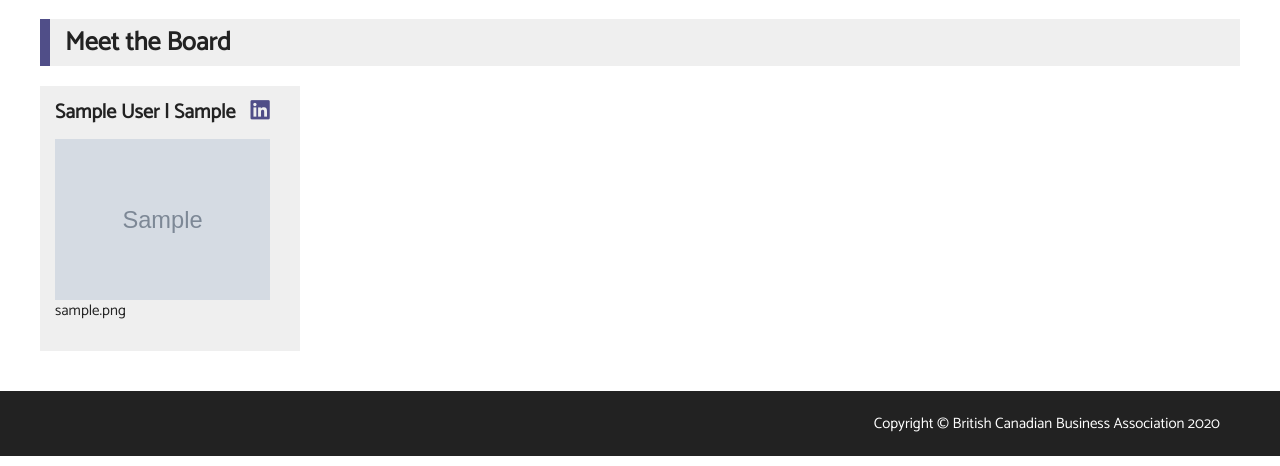
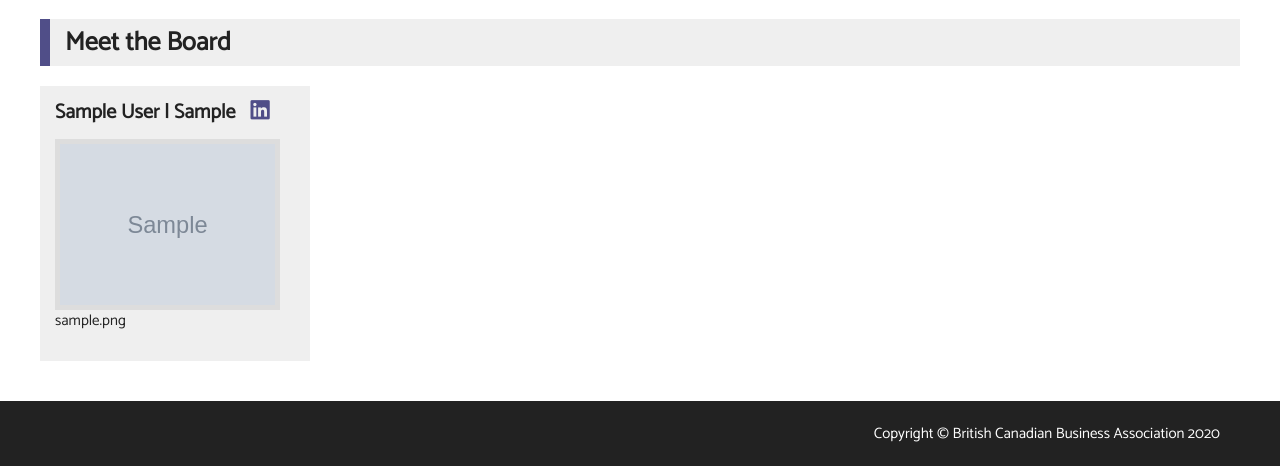
Before and after one commit to bentaylor81/bc-ba, a Django app: page /who-are-we/ in a window 1280 px wide. Shown: the part 766-1232 px from the top of the page. Run offline with Django 3.2, Linux system fonts and the light colour scheme; tables that the repository leaves empty hold one stand-in row (values such as "Sample post"); grey boxes marked "Sample" are stand-in pictures; some libraries are stand-ins or nearby versions.

Commit message:
Style changes

```diff
--- a/static/css/style.css
+++ b/static/css/style.css
@@ -114,7 +114,7 @@ footer .copyright { color: #fff; grid-column: 3; text-align: right; }
 #meet-board .card { display: inline-block; padding: 10px 15px 15px 15px; margin-bottom: 20px; }
 #meet-board h3 { grid-column: 1/3; }
 #meet-board h3 .fa-linkedin { margin-left: 15px; font-size: 22px; color: #504e88; }
-#meet-board img { width: 215px; height: auto; float: left; margin-right: 15px; }
+#meet-board img { width: 215px; height: auto; float: left; margin-right: 15px; border: 5px solid #ddd; }
 #meet-board .card-content { line-height: 21px; padding: 0px; }
 
 /* Current Sponsors page */
```
